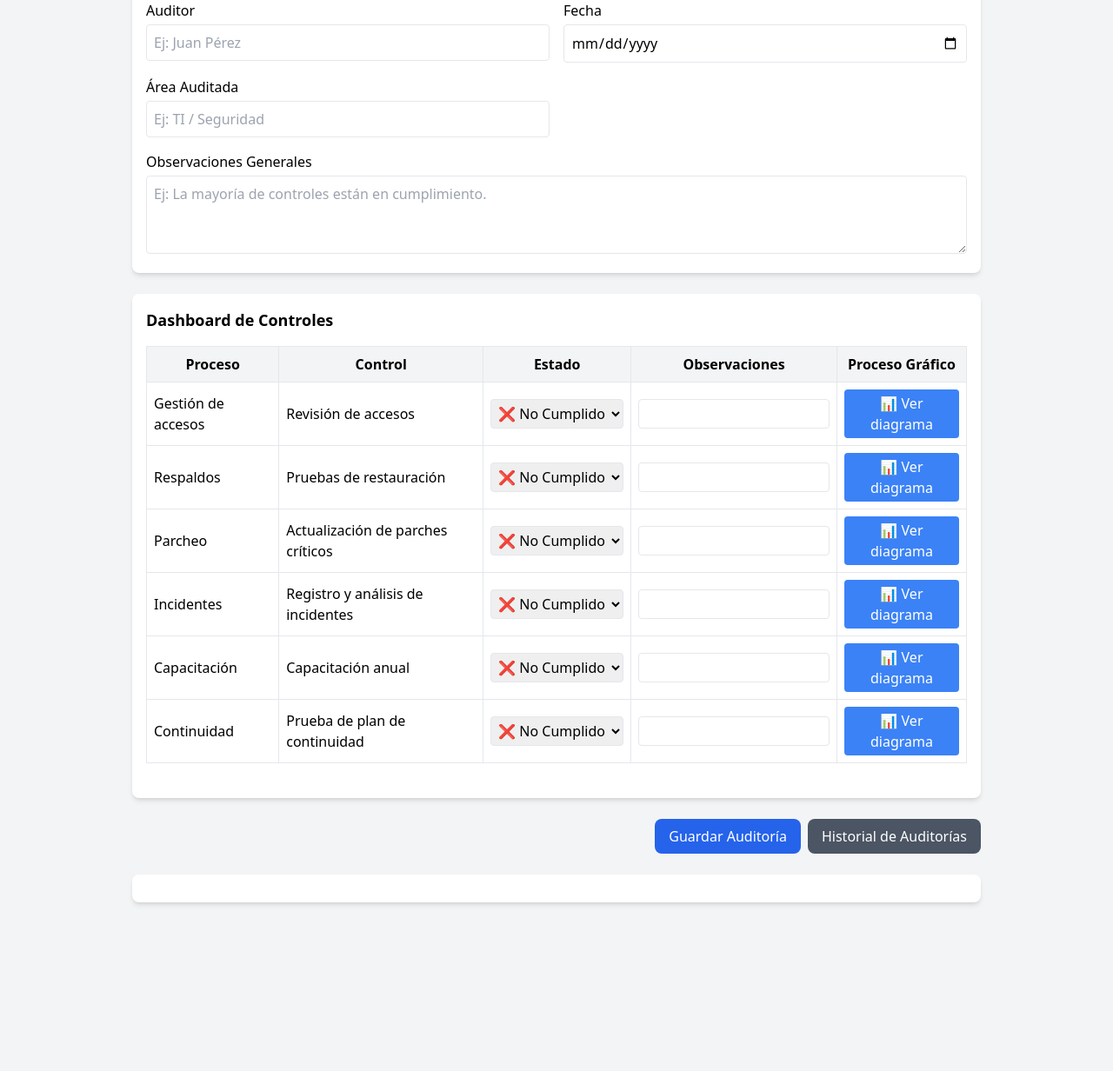
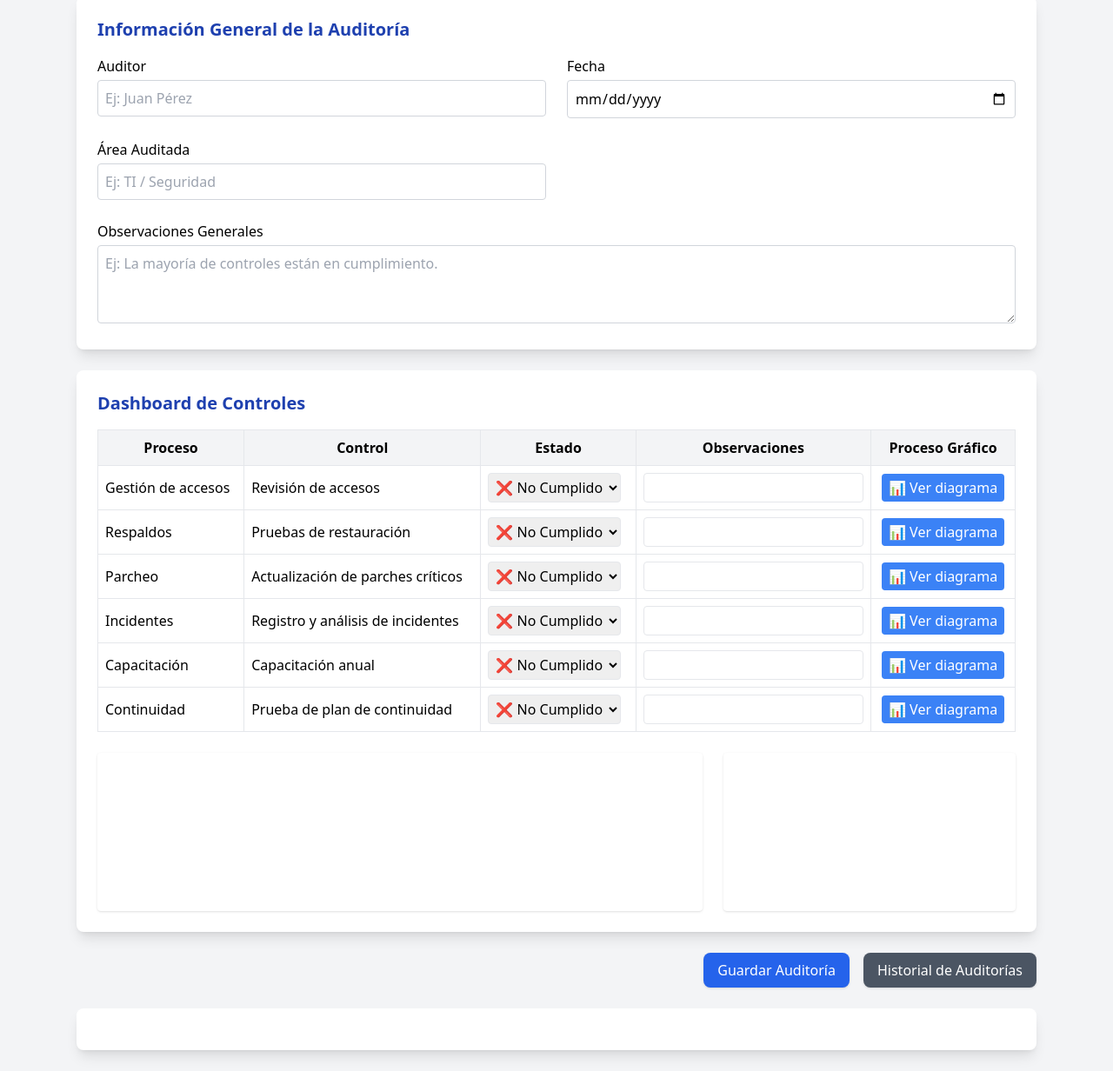
Before and after one commit to PieroGcDev/auditorias-cobit, a plain HTML site: page index.html in a window 1280 px wide. Shown: the part 88-1320 px from the top of the page at 87% size. Before the commit the page ends 1174 px from the top, so only its background shows below. Drawn offline with nearby package versions, Linux system fonts and the light colour scheme; no server answers.

Commit message:
actualización del aspecto

```diff
--- a/index.html
+++ b/index.html
@@ -6,38 +6,43 @@
   <script src="https://cdn.tailwindcss.com"></script>
   <script src="https://cdn.jsdelivr.net/npm/@supabase/supabase-js"></script>
 </head>
-<body class="bg-gray-100">
-  <div class="p-6 max-w-5xl mx-auto">
+<body class="bg-gray-100 font-sans">
+  <div class="max-w-6xl mx-auto p-6 space-y-6">
 
-    <!-- FORMULARIO -->
-    <div id="formSection" class="bg-white shadow-md rounded-lg p-4 mb-6">
-      <h1 class="text-2xl font-bold mb-4">Auditoría de Ciberseguridad</h1>
-      <form id="generalForm" class="grid grid-cols-2 gap-4">
+    <!-- Título principal -->
+    <h1 class="text-3xl font-bold text-blue-900 text-center mb-6">Auditoría de Ciberseguridad - CyberBank Perú</h1>
+
+    <!-- Formulario Auditoría -->
+    <div class="bg-white shadow-lg rounded-lg p-6">
+      <h2 class="text-xl font-semibold text-blue-800 mb-4">Información General de la Auditoría</h2>
+      <form id="generalForm" class="grid grid-cols-1 md:grid-cols-2 gap-6">
         <div>
           <label class="block mb-1 font-medium">Auditor</label>
-          <input id="auditor" type="text" class="w-full border rounded p-2" placeholder="Ej: Juan Pérez" required>
+          <input id="auditor" type="text" class="w-full border border-gray-300 rounded p-2" placeholder="Ej: Juan Pérez" required>
         </div>
         <div>
           <label class="block mb-1 font-medium">Fecha</label>
-          <input id="date" type="date" class="w-full border rounded p-2" required>
+          <input id="date" type="date" class="w-full border border-gray-300 rounded p-2" required>
         </div>
         <div>
           <label class="block mb-1 font-medium">Área Auditada</label>
-          <input id="area" type="text" class="w-full border rounded p-2" placeholder="Ej: TI / Seguridad" required>
+          <input id="area" type="text" class="w-full border border-gray-300 rounded p-2" placeholder="Ej: TI / Seguridad" required>
         </div>
-        <div class="col-span-2">
+        <div class="col-span-1 md:col-span-2">
           <label class="block mb-1 font-medium">Observaciones Generales</label>
-          <textarea id="generalNotes" class="w-full border rounded p-2" rows="3" placeholder="Ej: La mayoría de controles están en cumplimiento."></textarea>
+          <textarea id="generalNotes" class="w-full border border-gray-300 rounded p-2" rows="3" placeholder="Ej: La mayoría de controles están en cumplimiento."></textarea>
         </div>
+
+
       </form>
     </div>
 
-    <!-- DASHBOARD DE CONTROLES -->
-    <div id="dashboardSection" class="bg-white shadow-md rounded-lg p-4 mb-6">
-      <h2 class="text-lg font-semibold mb-4">Dashboard de Controles</h2>
-      <table class="w-full border mb-6">
-        <thead>
-          <tr class="bg-gray-100">
+    <!-- Dashboard de Controles -->
+    <div class="bg-white shadow-lg rounded-lg p-6">
+      <h2 class="text-xl font-semibold text-blue-800 mb-4">Dashboard de Controles</h2>
+      <table class="w-full border border-gray-300">
+        <thead class="bg-gray-100">
+          <tr>
             <th class="border p-2">Proceso</th>
             <th class="border p-2">Control</th>
             <th class="border p-2">Estado</th>
@@ -45,19 +50,45 @@
             <th class="border p-2">Proceso Gráfico</th>
           </tr>
         </thead>
-        <tbody id="auditTable"></tbody>
+        <tbody id="auditTable" class="bg-white"></tbody>
+      </table>
+
+      <!-- Gráficos -->
+      <div class="grid grid-cols-1 md:grid-cols-3 gap-6 mt-6">
+        <div class="md:col-span-2 bg-white shadow rounded p-4">
+          <canvas id="barChart"></canvas>
+        </div>
+        <div class="bg-white shadow rounded p-4 flex justify-center">
+          <canvas id="pieChart" style="max-width: 250px;"></canvas>
+        </div>
+      </div>
+    </div>
+
+    <!-- Botones -->
+    <div class="col-span-1 md:col-span-2 flex justify-end gap-4">
+      <button id="saveBtn" type="submit" class="bg-blue-600 hover:bg-blue-700 text-white px-4 py-2 rounded-lg shadow">Guardar Auditoría</button>
+      <button id="historyBtn" class="bg-gray-600 hover:bg-gray-700 text-white px-4 py-2 rounded-lg shadow">Historial de Auditorías</button>
+    </div>
+
+    <!-- Resumen -->
+    <div id="summarySection" class="bg-white shadow-lg rounded-lg p-6"></div>
+
+    <!-- Historial -->
+    <div id="historySection" class="bg-white shadow-lg rounded-lg p-6 hidden">
+      <h2 class="text-xl font-semibold text-blue-800 mb-4">Historial de Auditorías</h2>
+      <table class="w-full border border-gray-300">
+        <thead class="bg-gray-100">
+          <tr>
+            <th class="border p-2">ID</th>
+            <th class="border p-2">Auditor</th>
+            <th class="border p-2">Fecha</th>
+            <th class="border p-2">Área</th>
+            <th class="border p-2">Observaciones</th>
+          </tr>
+        </thead>
+        <tbody id="historyTable" class="bg-white"></tbody>
       </table>
     </div>
-
-    <!-- BOTÓN GUARDAR -->
-    <div class="flex justify-end gap-2 mb-6">
-      <button id="saveBtn" class="bg-blue-600 text-white px-4 py-2 rounded-lg">Guardar Auditoría</button>
-      <button id="historyBtn" class="bg-gray-600 text-white px-4 py-2 rounded-lg">Historial de Auditorías</button>
-    </div>
-
-
-    <!-- RESUMEN + GRÁFICOS -->
-    <div id="summarySection" class="bg-white shadow-md rounded-lg p-4 mb-6"></div>
 
     <!-- MODAL -->
     <div id="diagramModal" class="hidden fixed inset-0 bg-black bg-opacity-50 flex items-center justify-center z-50">
@@ -67,7 +98,6 @@
         <img id="diagramImage" src="" alt="Diagrama" class="max-h-[70vh] mx-auto">
       </div>
     </div>
-
   </div>
 
   <script src="https://cdn.jsdelivr.net/npm/chart.js"></script>
--- a/script.js
+++ b/script.js
@@ -109,6 +109,10 @@ document.getElementById("historyBtn").addEventListener("click", () => {
 
 // --- RENDER RESUMEN ---
 function renderSummary() {
+
+  const cumplidos = controls.filter(c => c.estado === "Cumplido").length;
+  const noCumplidos = controls.length - cumplidos;
+
   const summaryContainer = document.getElementById("summarySection");
   summaryContainer.innerHTML = `
     <h2 class="text-lg font-semibold mb-2">Resumen de la Auditoría</h2>
@@ -116,6 +120,8 @@ function renderSummary() {
     <p><strong>Fecha:</strong> ${auditInfo.fecha}</p>
     <p><strong>Área Auditada:</strong> ${auditInfo.area}</p>
     <p><strong>Observaciones:</strong> ${auditInfo.observaciones || "Ninguna"}</p>
+    <p><strong>Controles Cumplidos:</strong> ${cumplidos}</p>
+    <p><strong>Controles No Cumplidos:</strong> ${noCumplidos}</p>
 
     <!-- Contenedor para gráficos -->
     <div class="grid grid-cols-3 gap-4 mt-4">
```
